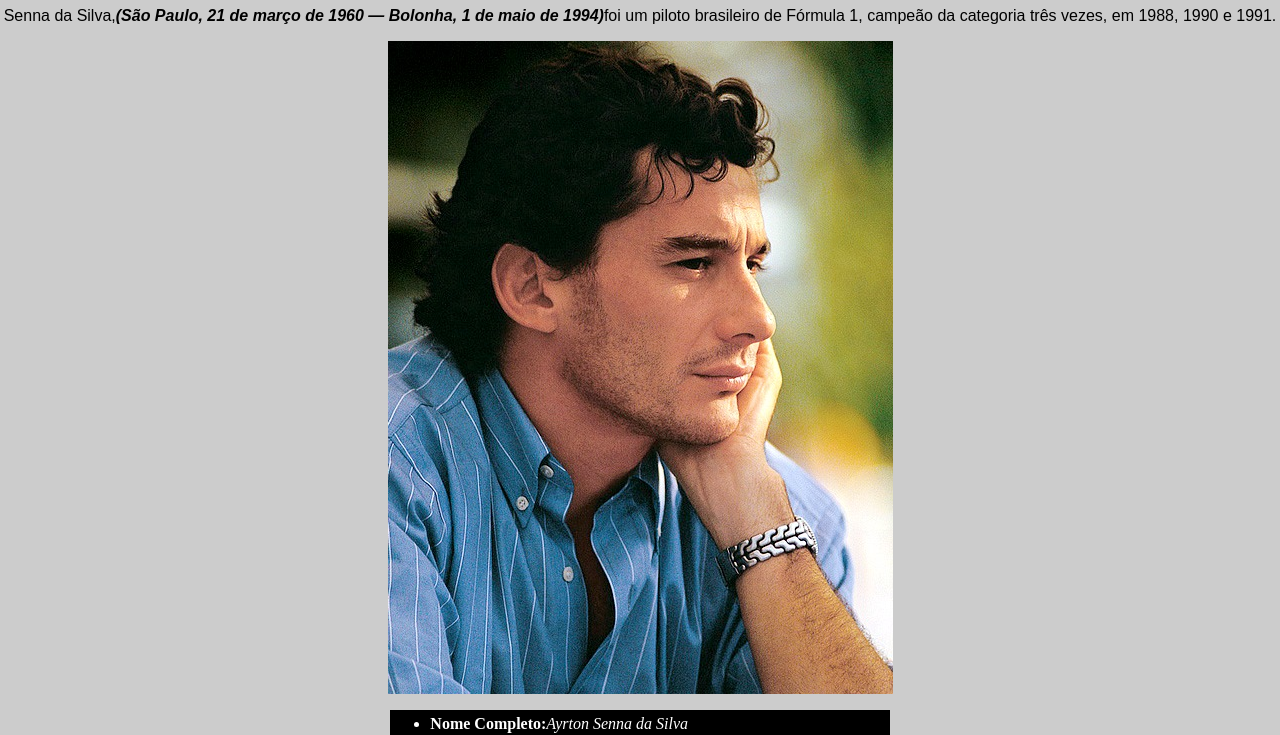
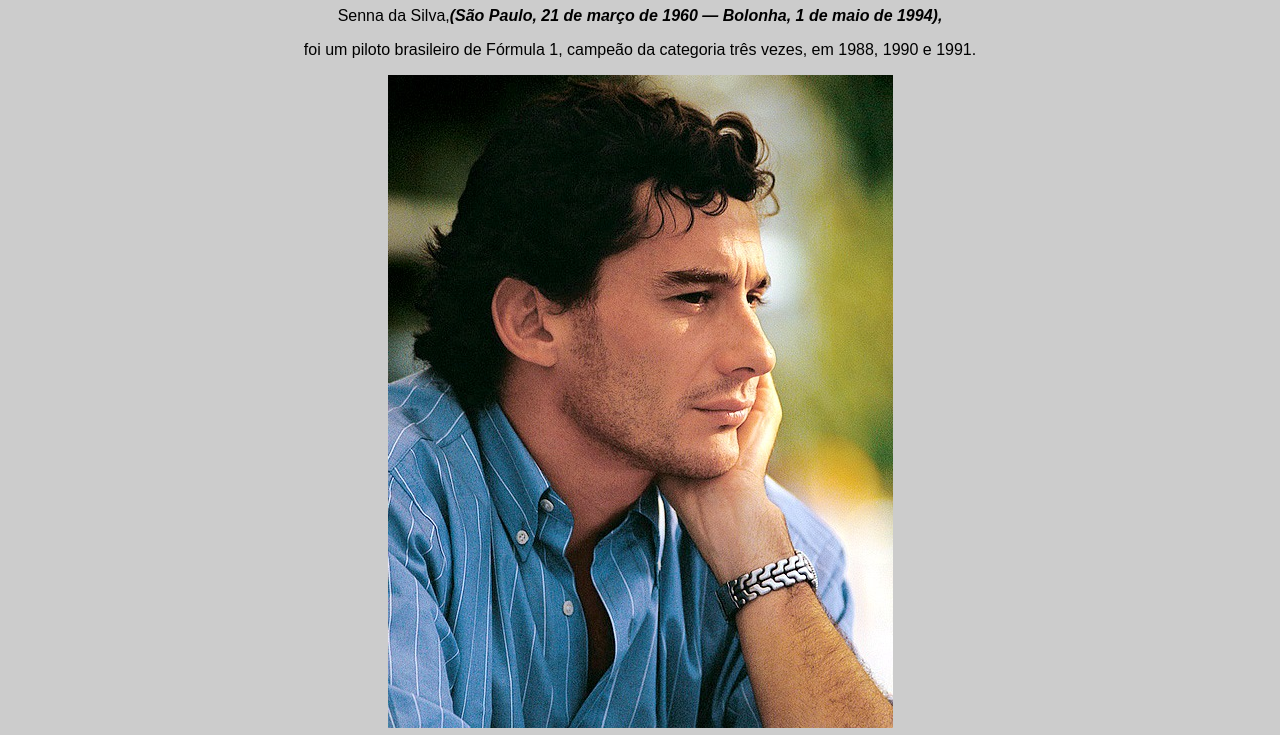
Before and after one commit to IaccinoMouraa/pagina-de-tributo2, a plain HTML site: page Ayrton Senna/index.html in a window 1280 px wide. Shown: the part 73-808 px from the top of the page. Drawn offline with Linux system fonts and the light colour scheme.

Commit message:
fiz alteracao no header

```diff
--- a/Ayrton Senna/assets/css/template.css
+++ b/Ayrton Senna/assets/css/template.css
@@ -16,6 +16,7 @@ p {
     display: flex;
     justify-content: center;
     font-family: Arial;
+    white-space: 0px;
 }
 section {
     display: flex;
--- a/Ayrton Senna/index.html
+++ b/Ayrton Senna/index.html
@@ -13,7 +13,8 @@
 <header>
     <a href="https://pt.wikipedia.org/wiki/Ayrton_Senna">
     <h1>Ayrton Senna </h1></a>
-    <p>Senna da Silva,<strong><i>(São Paulo, 21 de março de 1960 — Bolonha, 1 de maio de 1994)</i></strong> foi um piloto brasileiro de Fórmula 1, campeão da categoria três vezes, em 1988, 1990 e 1991. </p>
+    <p>Senna da Silva,<strong><i>(São Paulo, 21 de março de 1960 — Bolonha, 1 de maio de 1994),</i></strong></p>
+    <p>foi um piloto brasileiro de Fórmula 1, campeão da categoria três vezes, em 1988, 1990 e 1991.</p>
     <section>
         <img src="assets/css/images/Ayrton.jpg" />
     </section>
```
